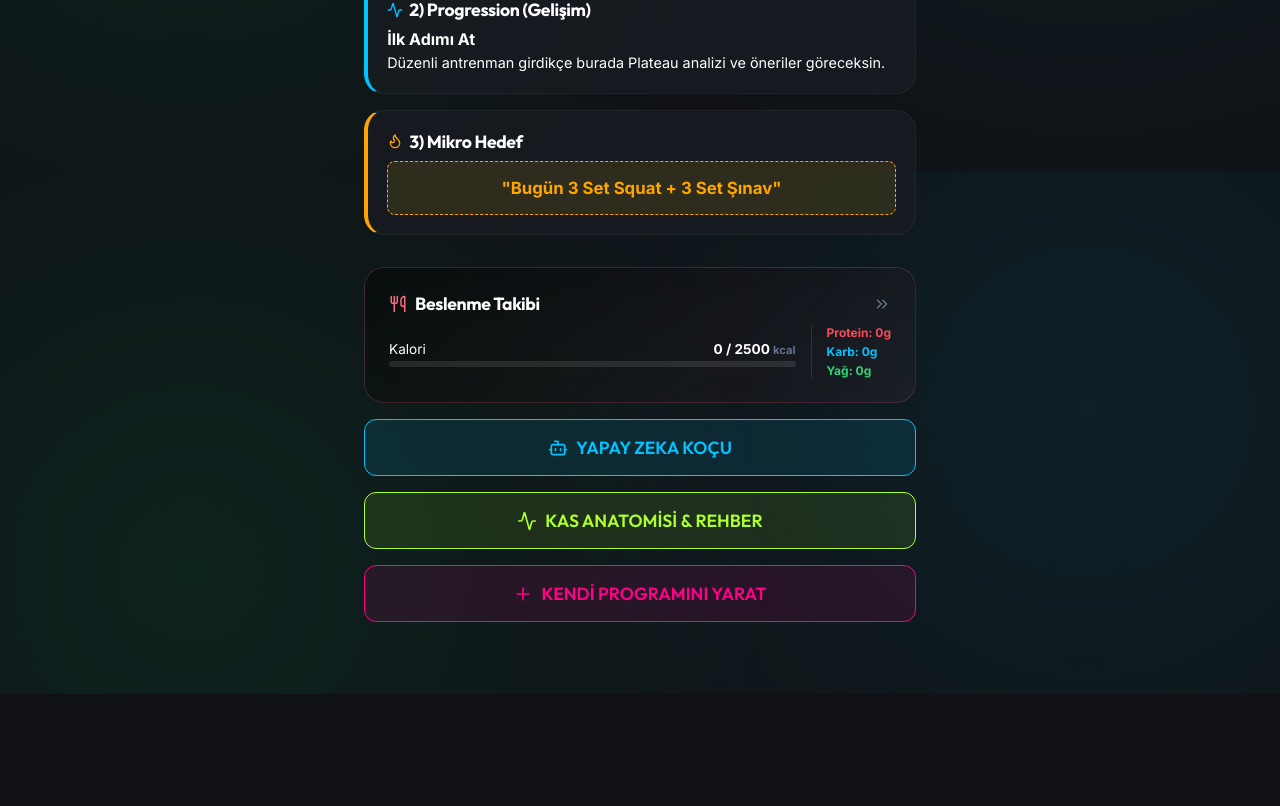
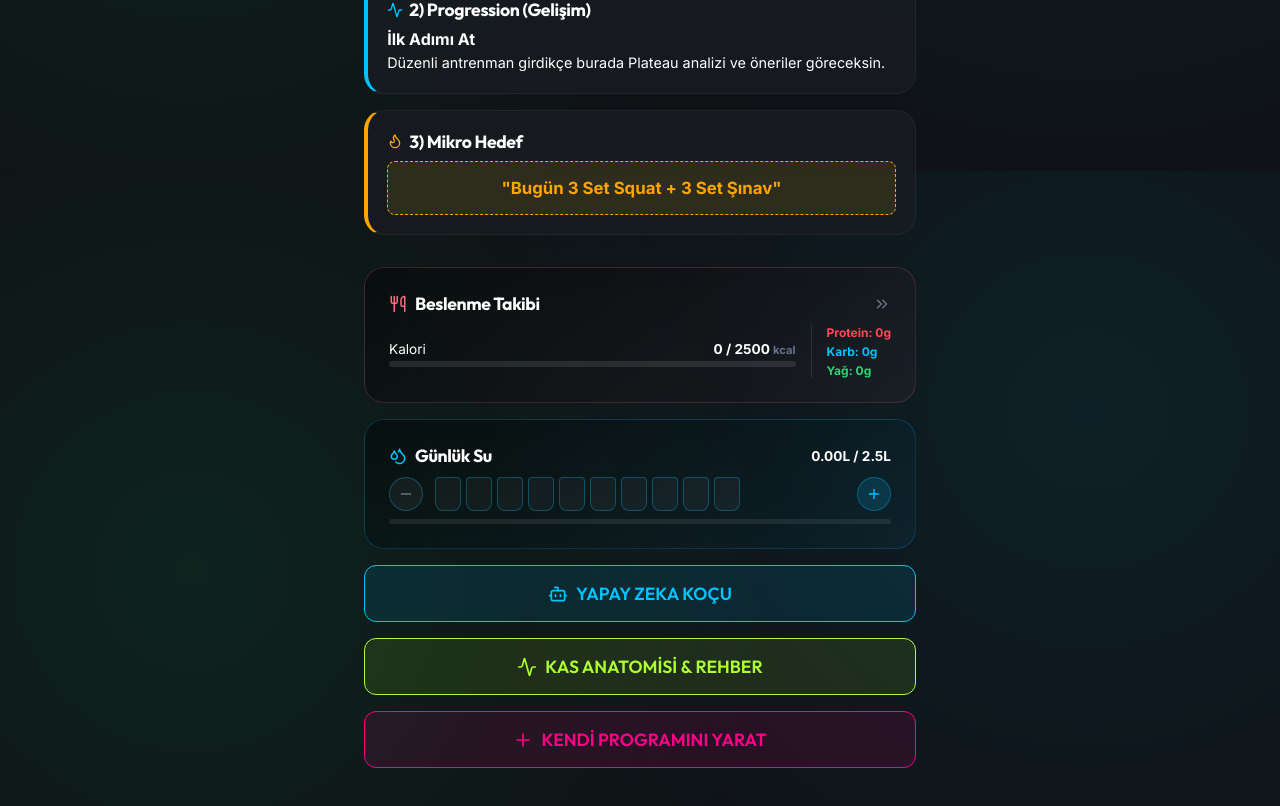
Before and after one commit to YukselTerlemezoglu/GymAppAI, a React (Vite) app: page / in a window 1280 px wide. Shown: the part 629-1435 px from the top of the page. Before the commit the page ends 1323 px from the top, so only its background shows below. Built offline with nearby package versions, Linux system fonts and the light colour scheme; no server answers.

Commit message:
Add daily water tracking widget to dashboard

```diff
--- a/src/App.jsx
+++ b/src/App.jsx
@@ -14,6 +14,7 @@ import CloudSyncCard from './components/dashboard/CloudSyncCard';
 import BodyTracker from './components/profile/BodyTracker';
 import NutritionTracker from './components/nutrition/NutritionTracker';
 import NutritionSummary from './components/dashboard/NutritionSummary';
+import WaterTrackerWidget from './components/dashboard/WaterTrackerWidget';
 import LevelUpModal from './components/ui/LevelUpModal';
 import ShopModal from './components/profile/ShopModal';
 import BadgeUnlockModal from './components/ui/BadgeUnlockModal';
@@ -459,9 +460,12 @@ function AppContent() {
 
         {/* Nutrition Summary Widget */}
         <NutritionSummary
-          nutritionData={nutritionData}
-          onClick={() => setCurrentView('nutrition')}
+            nutritionData={nutritionData}
+            onClick={() => setCurrentView('nutrition')}
         />
+
+        {/* Water Tracker Widget */}
+        <WaterTrackerWidget />
 
         {/* WORKOUT PROGRESS CHARTS */}
         {
--- /dev/null
+++ b/src/components/dashboard/WaterTrackerWidget.jsx
@@ -0,0 +1,121 @@
+import React, { useMemo } from 'react';
+import { Droplets, Plus, Minus, Check } from 'lucide-react';
+import { useLanguage } from '../../i18n/LanguageContext';
+import useLocalStorage from '../../hooks/useLocalStorage';
+
+const GLASS_ML = 250;
+const DEFAULT_GOAL_ML = 2500;
+
+function getTodayKey() {
+    return new Date().toISOString().split('T')[0];
+}
+
+/**
+ * Günlük Su Takibi
+ * Bardak tabanlı sayaç (250ml). Gün değişince otomatik sıfırlanır.
+ * Hedef: sabit 2500ml (ileride kilo bazlı hesaba açılabilir).
+ */
+function WaterTrackerWidget() {
+    const { t, lang } = useLanguage();
+    const [waterState, setWaterState] = useLocalStorage('gym_app_water', { date: getTodayKey(), ml: 0 });
+
+    // Gün değiştiyse sıfırla (okuma anında normalle)
+    const today = getTodayKey();
+    const currentMl = waterState.date === today ? waterState.ml : 0;
+
+    const goalMl = DEFAULT_GOAL_ML;
+    const glasses = Math.ceil(goalMl / GLASS_ML);
+    const doneGlasses = Math.floor(currentMl / GLASS_ML);
+    const pct = Math.min(100, Math.round((currentMl / goalMl) * 100));
+    const isDone = currentMl >= goalMl;
+
+    const update = (deltaMl) => {
+        const newMl = Math.max(0, currentMl + deltaMl);
+        setWaterState({ date: today, ml: newMl });
+    };
+
+    const glassStatus = (i) => {
+        const filled = i < doneGlasses;
+        const partial = i === doneGlasses && currentMl % GLASS_ML > 0;
+        return { filled, partial };
+    };
+
+    return (
+        <div
+            className="glass-card slide-in"
+            style={{
+                animationDelay: '0.25s',
+                marginBottom: '1rem',
+                border: `1px solid ${isDone ? 'rgba(0,195,255,0.5)' : 'rgba(0,195,255,0.2)'}`,
+                background: 'linear-gradient(145deg, rgba(0,0,0,0.4) 0%, rgba(0,195,255,0.05) 100%)'
+            }}
+        >
+            <div style={{ display: 'flex', justifyContent: 'space-between', alignItems: 'center', marginBottom: '10px' }}>
+                <h3 style={{ margin: 0, color: '#fff', fontSize: '1.1rem', display: 'flex', alignItems: 'center', gap: '8px' }}>
+                    <Droplets size={18} color="#00c3ff" /> {t('water_title')}
+                </h3>
+                <span style={{ fontSize: '0.85rem', color: isDone ? '#00c3ff' : 'var(--text-light)', fontWeight: 'bold' }}>
+                    {isDone ? <Check size={16} color="#00c3ff" /> : `${(currentMl / 1000).toFixed(2)}L / ${(goalMl / 1000).toFixed(1)}L`}
+                </span>
+            </div>
+
+            <div style={{ display: 'flex', alignItems: 'center', gap: '12px' }}>
+                <button
+                    onClick={() => update(-GLASS_ML)}
+                    disabled={currentMl === 0}
+                    style={{ width: '34px', height: '34px', borderRadius: '50%', background: currentMl > 0 ? 'rgba(0,195,255,0.15)' : 'rgba(255,255,255,0.05)', border: '1px solid rgba(0,195,255,0.3)', color: currentMl > 0 ? '#00c3ff' : 'var(--text-muted)', cursor: currentMl > 0 ? 'pointer' : 'not-allowed', display: 'flex', alignItems: 'center', justifyContent: 'center', flexShrink: 0 }}
+                    aria-label={t('water_remove')}
+                >
+                    <Minus size={16} />
+                </button>
+
+                <div style={{ display: 'flex', flexWrap: 'wrap', gap: '5px', flex: 1 }}>
+                    {Array.from({ length: glasses }).map((_, i) => {
+                        const { filled, partial } = glassStatus(i);
+                        return (
+                            <button
+                                key={i}
+                                onClick={() => update(filled || partial ? -(currentMl - i * GLASS_ML) : (i + 1) * GLASS_ML - currentMl)}
+                                title={`${(i + 1) * GLASS_ML}ml`}
+                                style={{
+                                    width: '26px',
+                                    height: '34px',
+                                    borderRadius: '4px 4px 8px 8px',
+                                    border: `1.5px solid ${filled ? '#00c3ff' : 'rgba(0,195,255,0.3)'}`,
+                                    background: filled
+                                        ? 'linear-gradient(180deg, rgba(0,195,255,0.8), rgba(0,116,217,0.9))'
+                                        : partial
+                                            ? `linear-gradient(180deg, rgba(0,195,255,0.5) ${(currentMl % GLASS_ML) / GLASS_ML * 100}%, rgba(255,255,255,0.04) ${(currentMl % GLASS_ML) / GLASS_ML * 100}%)`
+                                            : 'rgba(255,255,255,0.04)',
+                                    cursor: 'pointer',
+                                    padding: 0,
+                                    transition: 'all 0.2s'
+                                }}
+                                aria-label={`${t('water_set')} ${(i + 1) * GLASS_ML}ml`}
+                            />
+                        );
+                    })}
+                </div>
+
+                <button
+                    onClick={() => update(GLASS_ML)}
+                    style={{ width: '34px', height: '34px', borderRadius: '50%', background: 'rgba(0,195,255,0.15)', border: '1px solid rgba(0,195,255,0.3)', color: '#00c3ff', cursor: 'pointer', display: 'flex', alignItems: 'center', justifyContent: 'center', flexShrink: 0 }}
+                    aria-label={t('water_add')}
+                >
+                    <Plus size={16} />
+                </button>
+            </div>
+
+            <div style={{ marginTop: '8px', height: '5px', background: 'rgba(255,255,255,0.08)', borderRadius: '3px', overflow: 'hidden' }}>
+                <div style={{ height: '100%', width: `${pct}%`, background: 'linear-gradient(90deg, #00c3ff, #00ff88)', transition: 'width 0.3s' }} />
+            </div>
+            {isDone && (
+                <p style={{ margin: '8px 0 0 0', color: '#00c3ff', fontSize: '0.78rem', textAlign: 'center' }}>
+                    {t('water_done_msg')}
+                </p>
+            )}
+        </div>
+    );
+}
+
+export default WaterTrackerWidget;
--- a/src/i18n/en.js
+++ b/src/i18n/en.js
@@ -78,6 +78,13 @@ const en = {
     pc_pick_plates: "Tap plates to add per side (cycles 0-5):",
     pc_total: "Total:",
     pc_reset: "Reset",
+
+    // Water Tracker
+    water_title: "Daily Water",
+    water_add: "Add glass",
+    water_remove: "Remove glass",
+    water_set: "Set:",
+    water_done_msg: "Daily goal reached, great job! 💧",
 
     // Body Metrics
     body_weight: "Weight",
--- a/src/i18n/tr.js
+++ b/src/i18n/tr.js
@@ -79,6 +79,13 @@ const tr = {
     pc_pick_plates: "Her tarafa tıklayarak pul ekle (0-5 arası döner):",
     pc_total: "Toplam:",
     pc_reset: "Sıfırla",
+
+    // Su Takibi
+    water_title: "Günlük Su",
+    water_add: "Bardak ekle",
+    water_remove: "Bardak çıkar",
+    water_set: "Ayarla:",
+    water_done_msg: "Günlük hedefe ulaştın, harika iş! 💧",
 
     // Body Metrics
     body_weight: "Kilo",
```
